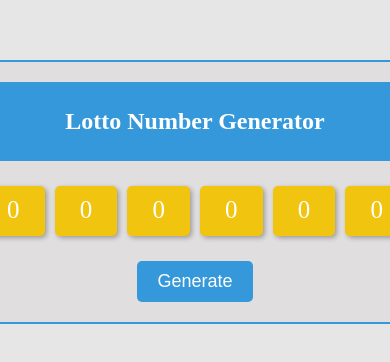
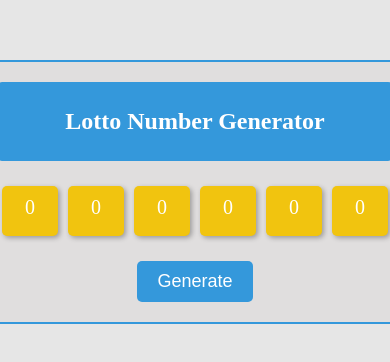
Before and after one commit to atma50/Random-Number-Generator, a plain HTML site: page index.html in a window 390 px wide. Shown: the part 230-592 px from the top of the page. Drawn offline with Linux system fonts and the light colour scheme.

Commit message:
Update style.css

```diff
--- a/style.css
+++ b/style.css
@@ -7,11 +7,11 @@
   }
 
   #main-container {
-    max-width: 480px;
+    max-width: 440px; /* Reduce sized from 480px */
   }
 
   #number-container p {
-    font-size: 25px !important;
+    font-size: 20px !important; /* Reduce sized from 25px */
     margin: 5px;
     background-color: #f1c40f;
     display: inline-block;
```
